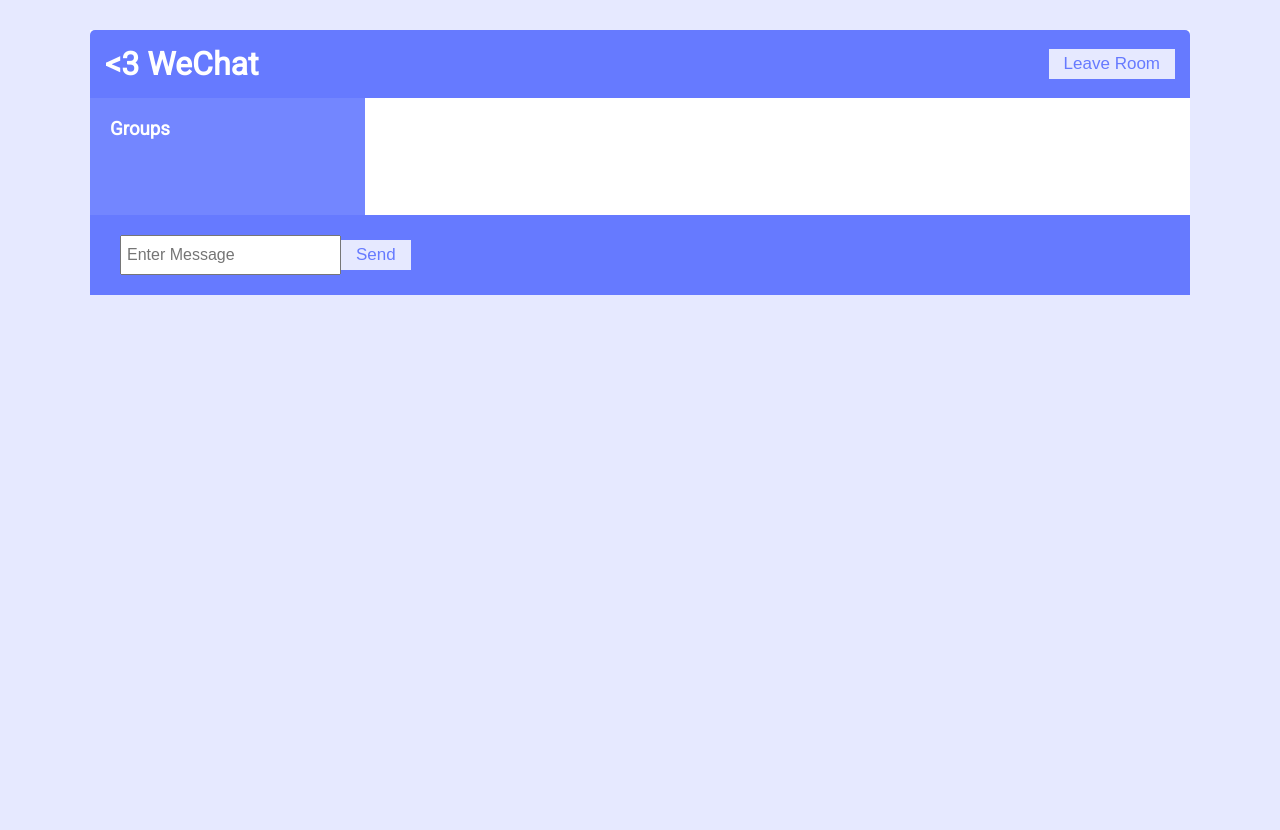
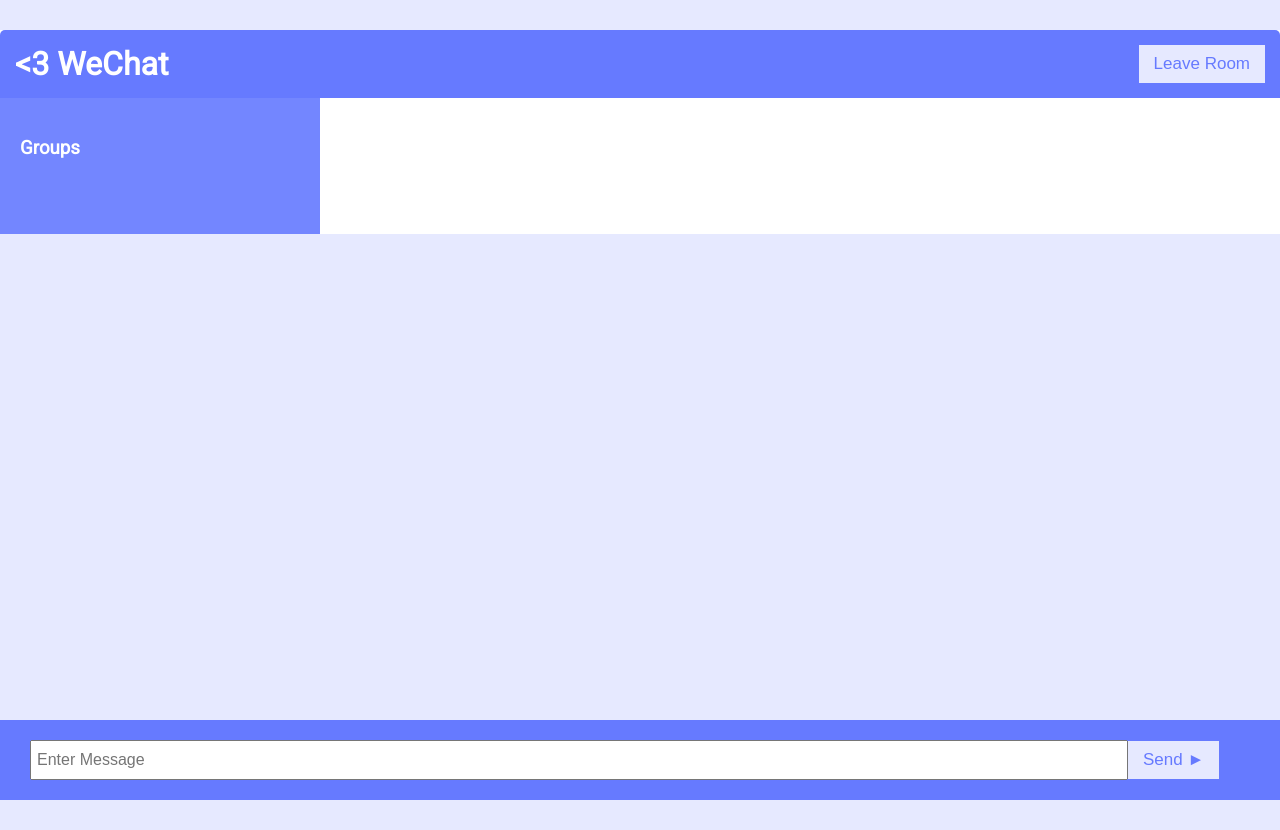
Before and after one commit to HrushikeshKoppula/WeChat, a React (Create React App) app in the folder client/: page / in a window 1280 px wide. Both pictures are taken after typing "Sample", "Sample" into the empty fields and a click on the input "Join Room". Before the commit the page ends 800 px from the top, so only its background shows below. Built offline with nearby package versions, Linux system fonts and the light colour scheme; no server answers; the HTML template or start-up script is replaced by a standard one.

Commit message:
must change css

```diff
--- a/client/public/index.html
+++ b/client/public/index.html
@@ -3,6 +3,7 @@
   <head>
     <meta charset="utf-8" />
     <meta name="viewport" content="width=device-width, initial-scale=1" />
+    <link rel="stylesheet" href="https://cdnjs.cloudflare.com/ajax/libs/font-awesome/4.7.0/css/font-awesome.min.css">
     <title>Chat App</title>
   </head>
   <body>
--- a/client/src/App.js
+++ b/client/src/App.js
@@ -103,6 +103,7 @@
         </header>
         <main className="chat-main">
           <div className="chat-sidebar">
+            <i class='fas fa-users'></i>
             <h3>Groups</h3>
             <ul id="rooms" />
           </div>
@@ -110,9 +111,9 @@
             <p id="entry"></p>
           </div>
         </main>
-        <div className="chat-form-container">
+        <div className="chatbox">
           <input id="msg" type="text" placeholder="Enter Message" autoComplete="off" />
-          <button onClick={sendMessage} className="btn">Send</button>
+          <button onClick={sendMessage} className="btn">Send &#9658;</button>
         </div>
       </div>
     </div>
--- a/client/src/index.css
+++ b/client/src/index.css
@@ -18,7 +18,8 @@
     font-family: 'Roboto', sans-serif;
     font-size: 16px;
     background: var(--light-color);
-    margin: 20px;
+    /* margin: 20px; */
+    height: 100vh;
 }
 
 ul {
@@ -31,7 +32,7 @@
 
 .btn {
     cursor: pointer;
-    padding: 5px 15px;
+    padding: 9px 15px;
     background: var(--light-color);
     color: var(--dark-color-a);
     border: 0;
@@ -41,7 +42,13 @@
 /* Chat Page */
 
 .chat {
-    max-width: 1100px;
+    width: 100%;
+    /* height:100%;
+    height: 100vh;
+    position: absolute;
+    top: 111px;
+    bottom: 0px;  */
+    /* max-width: 1100px; */
     background: #fff;
     margin: 30px auto;
     overflow: hidden;
@@ -131,20 +138,20 @@
     color: #333;
 }
 
-.chat-form-container {
+.chatbox {
     padding: 20px 30px;
     background-color: var(--dark-color-a);
+    position: fixed;
+    bottom: 0;
+    width: 100%;
 }
 
-.chat-form-container form {
-    display: flex;
-}
-
-.chat-form-container input[type='text'] {
+.chatbox input[type='text'] {
     font-size: 16px;
     padding: 5px;
     height: 40px;
     flex: 1;
+    width: 90%;
 }
 
 /* Join Page */
```
